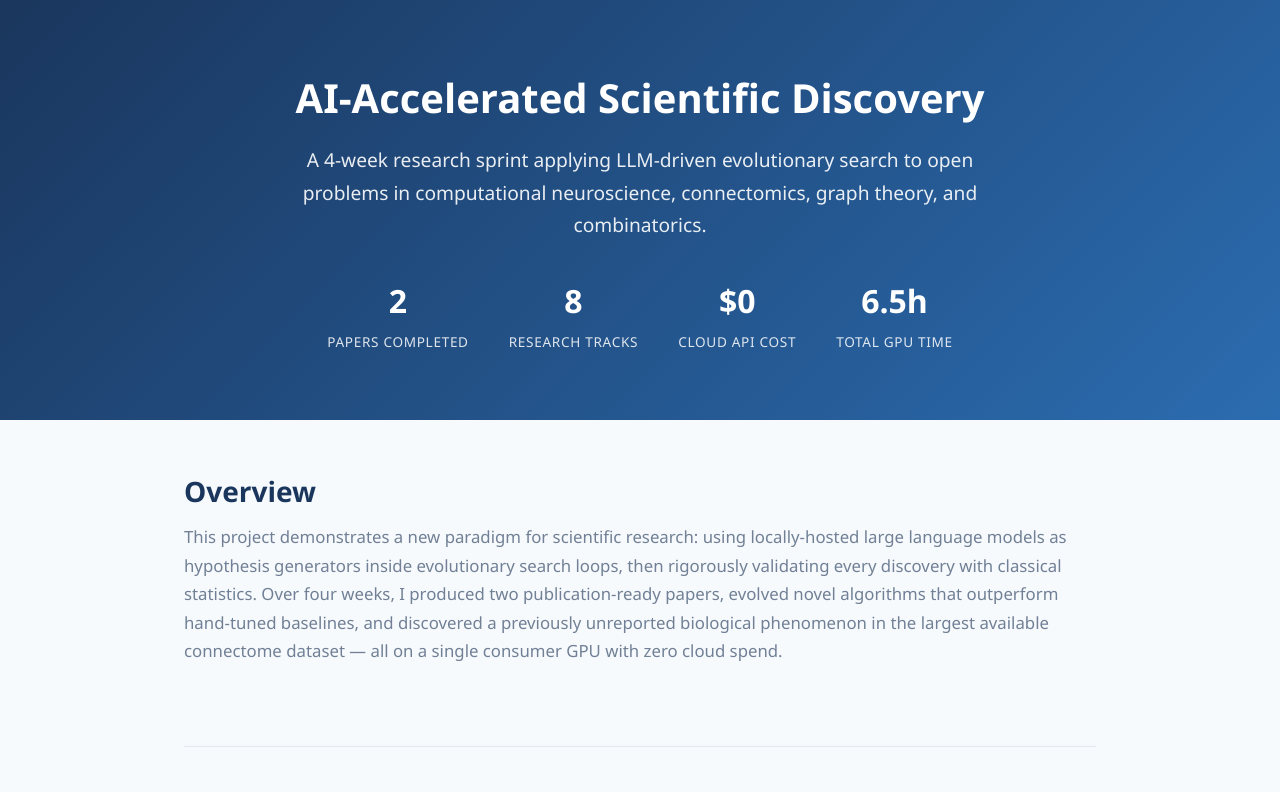
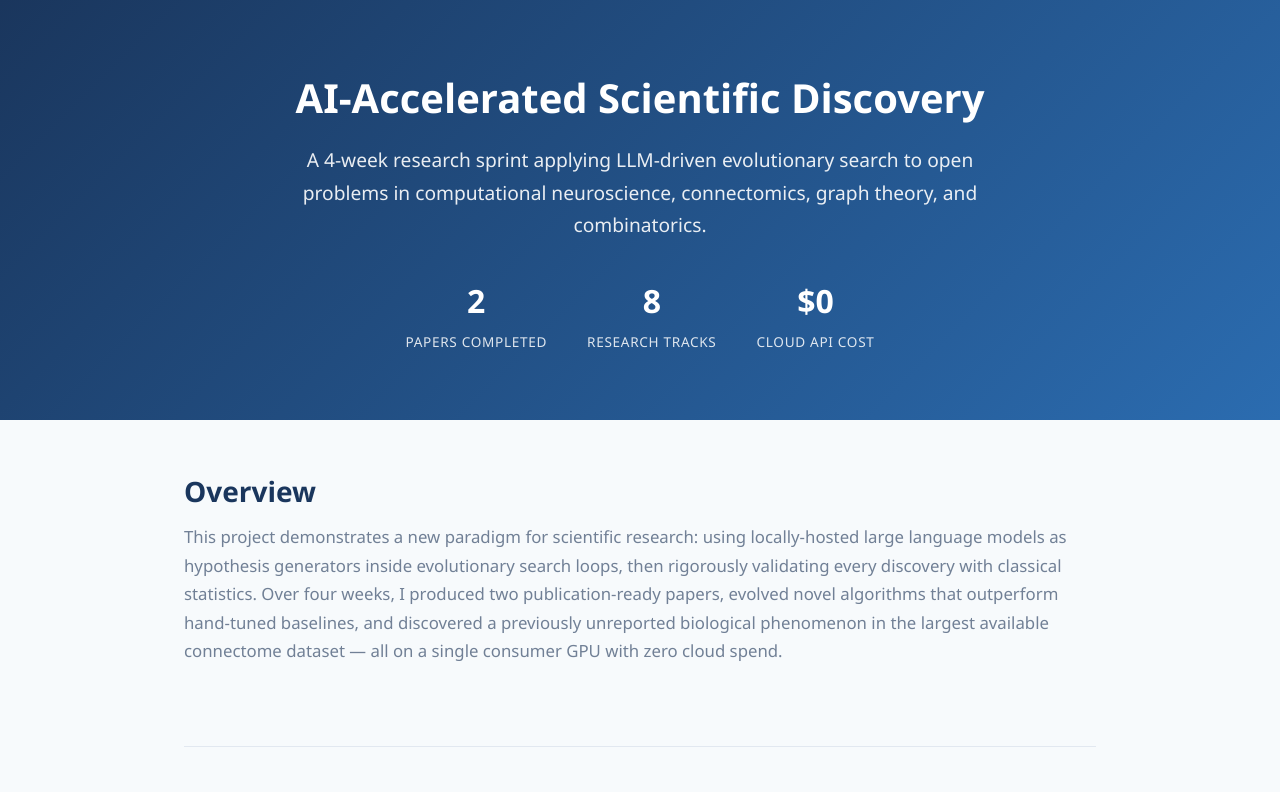
Before and after one commit to jknight137/jknight137.github.io, a plain HTML site: page research_portfolio.html in a window 1280 px wide. Shown: the top 792 px of the page. Drawn offline with Linux system fonts and the light colour scheme.

Commit message:
removed something

```diff
--- a/research_portfolio.html
+++ b/research_portfolio.html
@@ -398,10 +398,6 @@
         <div class="stat">
           <span class="stat-value">$0</span>
           <span class="stat-label">Cloud API Cost</span>
-        </div>
-        <div class="stat">
-          <span class="stat-value">6.5h</span>
-          <span class="stat-label">Total GPU Time</span>
         </div>
       </div>
     </div>
```
